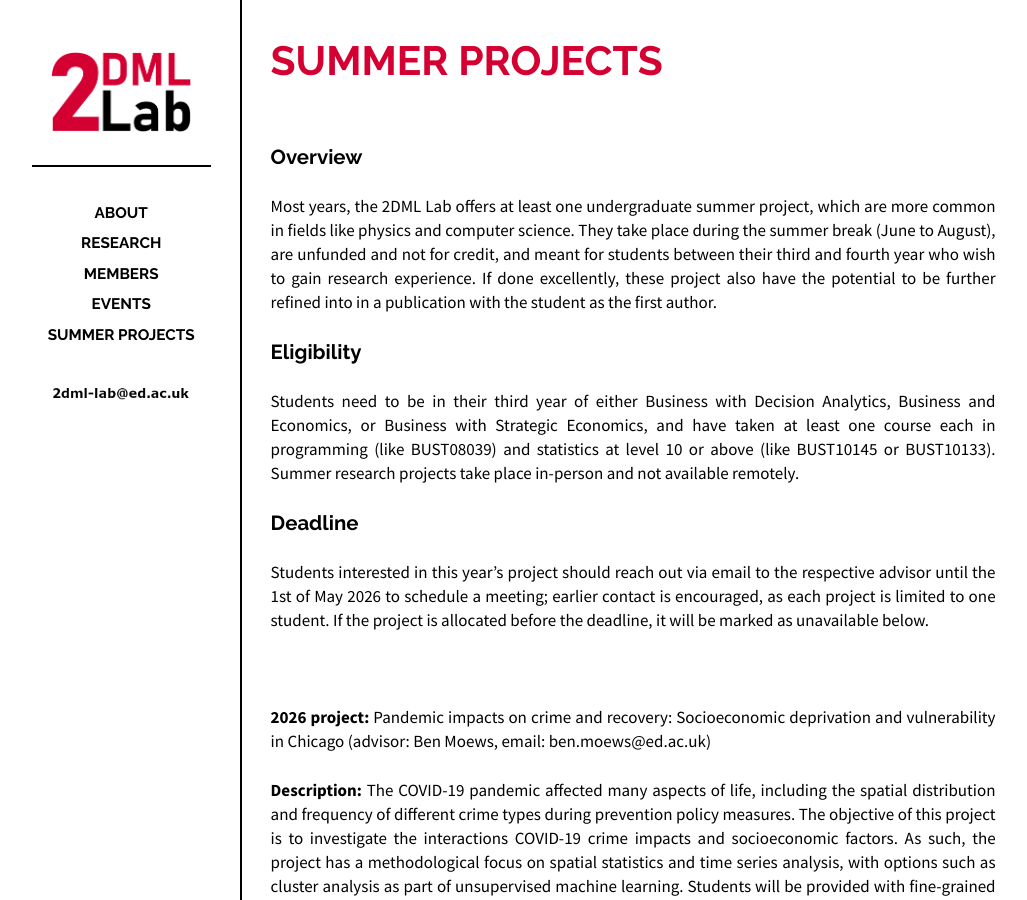
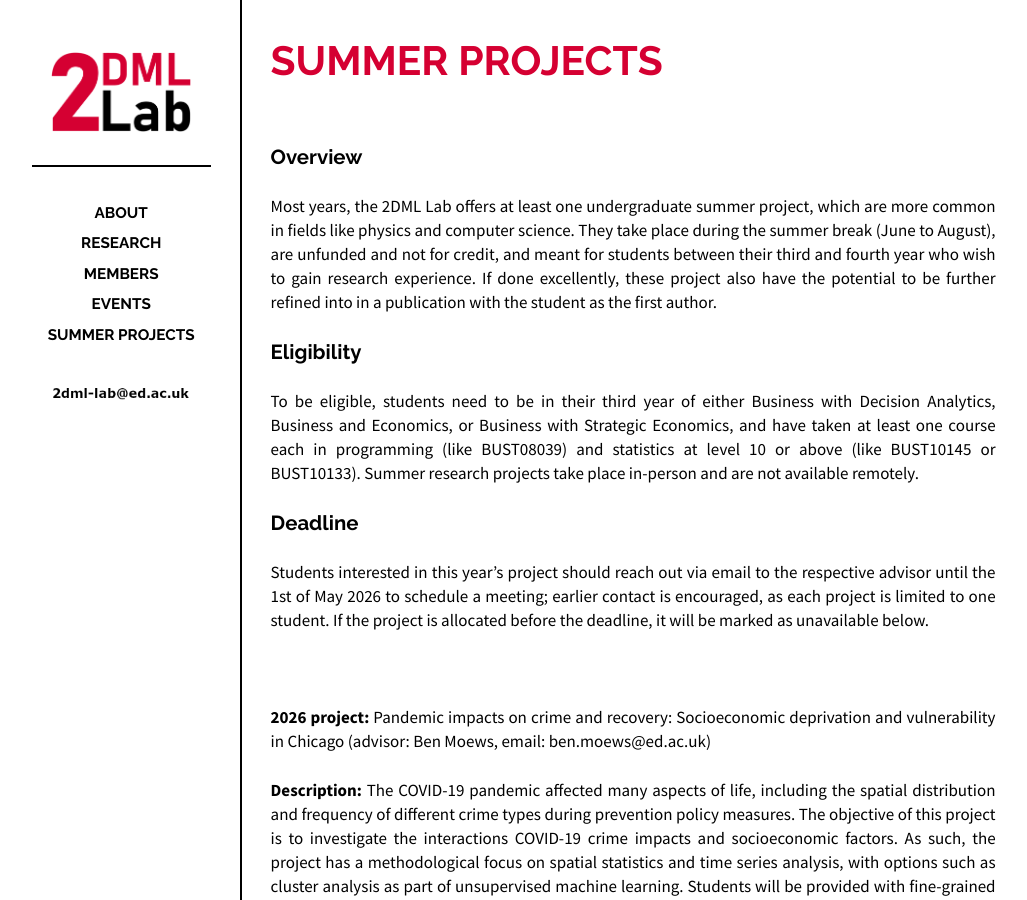
Before and after one commit to 2dml-lab/2dml-lab.github.io, a Jekyll site: the page built from _posts/2024-01-31-summer_projects.md, in a window 1280 px wide. Shown: the whole page, without its empty margins (118-1145 px from the left). Built offline with Jekyll 4.4.1, drawn with Linux system fonts in a browser that asks for light colours.

Commit message:
Update 2024-01-31-summer_projects.md

```diff
--- a/_posts/2024-01-31-summer_projects.md
+++ b/_posts/2024-01-31-summer_projects.md
@@ -14,7 +14,7 @@
 
 ## Eligibility
 
-Students need to be in their third year of either Business with Decision Analytics, Business and Economics, or Business with Strategic Economics, and have taken at least one course each in programming (like BUST08039) and statistics at level 10 or above (like BUST10145 or BUST10133). Summer research projects take place in-person and not available remotely.
+To be eligible, students need to be in their third year of either Business with Decision Analytics, Business and Economics, or Business with Strategic Economics, and have taken at least one course each in programming (like BUST08039) and statistics at level 10 or above (like BUST10145 or BUST10133). Summer research projects take place in-person and are not available remotely.
 
 ## Deadline
 
```
